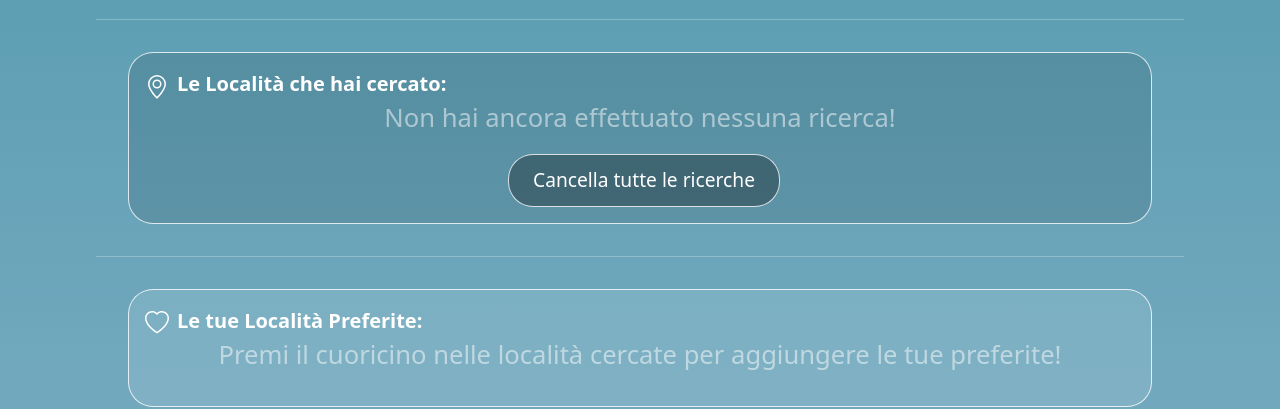
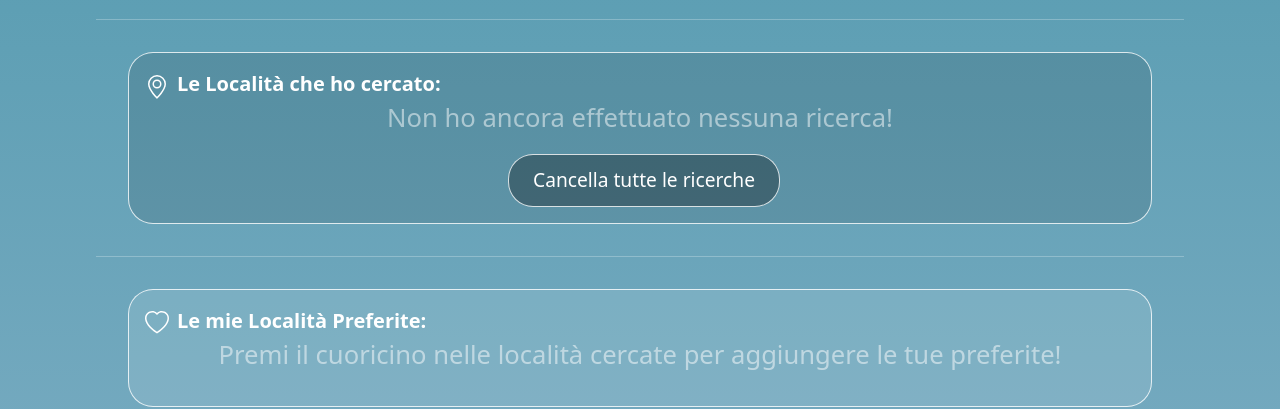
Before and after one commit to FrancescoZatti/Esercitazione-Settimana-8, a React (Create React App) app in the folder mymeteo/: page / in a window 1280 px wide. Shown: the part 494-903 px from the top of the page. Built offline with nearby package versions, Linux system fonts and the light colour scheme.

Commit message:
aggiornamento commenti

```diff
--- a/mymeteo/public/index.html
+++ b/mymeteo/public/index.html
@@ -2,14 +2,14 @@
 <html lang="en">
   <head>
     <meta charset="utf-8" />
-    <link rel="icon" href="%PUBLIC_URL%/favicon.ico" />
+    <link rel="icon" href="../mymeteo/src/assets/img/logoMyMeteo.png" />
     <meta name="viewport" content="width=device-width, initial-scale=1" />
     <meta name="theme-color" content="#000000" />
     <meta
       name="description"
       content="Web site created using create-react-app"
     />
-    <link rel="apple-touch-icon" href="%PUBLIC_URL%/logo192.png" />
+    <link rel="apple-touch-icon" href="../mymeteo/src/assets/img/logoMyMeteo.png" />
     <!--
       manifest.json provides metadata used when your web app is installed on a
       user's mobile device or desktop. See https://developers.google.com/web/fundamentals/web-app-manifest/
@@ -24,8 +24,9 @@
       work correctly both with client-side routing and a non-root public URL.
       Learn how to configure a non-root public URL by running `npm run build`.
     -->
-    <title>React App</title>
-  </head>
+    <title>MyMeteo</title>
+</head>
+
   <body>
     <noscript>You need to enable JavaScript to run this app.</noscript>
     <div id="root"></div>
--- a/mymeteo/src/App.js
+++ b/mymeteo/src/App.js
@@ -1,3 +1,4 @@
+// Importo React e i hook, i componenti e le icone necessarie
 import React, { useState, useEffect } from 'react';
 import axios from 'axios';
 import { Link, useNavigate } from 'react-router-dom';
@@ -6,7 +7,9 @@ import MyNavbar from './components/MyNavbar';
 import { BsHeart, BsHeartFill, BsTrash, BsGeoAlt } from "react-icons/bs";
 import Footer from './components/MyFooter';
 
+// Definisco il mio componente principale App
 function App() {
+  // Definisco le mie variabili di stato utilizzando il hook useState
   const [data, setData] = useState({});
   const [data2, setData2] = useState({});
   const [location, setLocation] = useState('');
@@ -14,6 +17,8 @@ function App() {
   const [favoriteLocations, setFavoriteLocations] = useState([]);
   const navigate = useNavigate();
 
+  // Uso l'hook useEffect per recuperare la mia cronologia di ricerca e le mie località
+  //preferite memorizzate da localStorage al montaggio del mio componente
   useEffect(() => {
     const storedSearchHistory = localStorage.getItem('searchHistory');
     const storedFavoriteLocations = localStorage.getItem('favoriteLocations');
@@ -27,12 +32,12 @@ function App() {
     }
   }, []);
 
+  // Definisco la mia chiave API e gli URL per il recupero dei dati meteorologici
   const apiKey = '74203b05066301acc6f6d3a0bb311f51';
   const url = `https://api.openweathermap.org/data/2.5/weather?q=${location}&units=metric&appid=${apiKey}`;
   const url2 = `https://api.openweathermap.org/data/2.5/forecast?q=${location}&units=metric&appid=${apiKey}`;
 
-  /*https://api.openweathermap.org/data/2.5/forecast?q=parma&appid=74203b05066301acc6f6d3a0bb311f51*/
-
+  // Definisco la mia funzione asincrona per recuperare i dati meteorologici attuali
   const search = async () => {
     try {
       const response = await axios.get(url);
@@ -56,6 +61,7 @@ function App() {
     }
   };
 
+  // Definisco la mia funzione asincrona per recuperare i dati di previsione
   const search2 = async () => {
     try {
       const response = await axios.get(url2);
@@ -67,6 +73,7 @@ function App() {
     }
   };
 
+  // Definisco la mia funzione asincrona per gestire la ricerca cliccando sul pulsante di ricerca
   const searchClick = async (searchTerm = '') => {
     try {
       const url = `https://api.openweathermap.org/data/2.5/weather?q=${searchTerm || location}&units=metric&appid=${apiKey}`;
@@ -91,6 +98,7 @@ function App() {
     }
   };
 
+  // Definisco la mia funzione asincrona per gestire la ricerca delle previsioni cliccando sul pulsante di ricerca
   const searchClick2 = async (searchTerm = '') => {
     try {
       const url2 = `https://api.openweathermap.org/data/2.5/forecast?q=${searchTerm || location}&units=metric&appid=${apiKey}`;
@@ -103,12 +111,13 @@ function App() {
     }
   };
 
+  // Definisco la mia funzione per gestire il clic su un elemento della cronologia di ricerca
   const handleHistoryClick = async (searchItem) => {
-    // Call searchClick and searchClick2 with searchItem.name as the search term
     await searchClick(searchItem.name);
     await searchClick2(searchItem.name);
   };
 
+  // Definisco la mia funzione per gestire il clic sull'icona preferita
   const handleFavoriteClick = async (searchItem) => {
     const isFavorite = favoriteLocations.some(item => item.name === searchItem.name);
 
@@ -123,12 +132,13 @@ function App() {
     }
   };
 
-
+  // Definisco la mia funzione per ripristinare la cronologia di ricerca
   const handleReset = () => {
     setSearchHistory([]);
     localStorage.removeItem('searchHistory');
   };
 
+  // Definisco la mia funzione per eliminare un elemento specifico dalla cronologia
   const handleDeleteHistoryItem = (index) => {
     const updatedSearchHistory = [...searchHistory];
     updatedSearchHistory.splice(index, 1);
@@ -136,12 +146,14 @@ function App() {
     localStorage.setItem('searchHistory', JSON.stringify(updatedSearchHistory));
   };
 
+  // Definisco la mia funzione per rendere un messaggio vuoto se la cronologia di ricerca è vuota
   const renderEmptyMessage = (section) => {
     return (
       <p className="emptyMessage" style={{ textAlign: 'center', opacity: 0.5, fontWeight: 'lighter' }}>{`${section}`}</p>
     );
   };
 
+  // Definisco la mia funzione per gestire la ricerca premendo il tasto Enter
   const handleSearch = (event) => {
     if (event.key === 'Enter') {
       search();
@@ -149,20 +161,18 @@ function App() {
     }
   }
 
+  // Definisco la mia funzione per gestire la ricerca cliccando sul pulsante di ricerca
   const handleSearchClick = () => {
     searchClick();
     searchClick2();
   }
 
+  // Restituisco JSX per rendere il componente App
   return (
     <div className="App">
       <MyNavbar />
-        <div
-        className='text-center py-5 bg-light bg-opacity-10'
-        style={{width: 'auto', margin: 'auto', borderRadius: '10px', marginTop: '2rem'}}>
-          <p className="fs-1">Il Meteo di oggi,
-            <span className='d-block bold'>quando vuoi, dove vuoi!</span>
-          </p>
+      <div className='text-center py-5 bg-light bg-opacity-10' style={{width: 'auto', margin: 'auto', borderRadius: '10px', marginTop: '2rem'}}>
+        <p className="fs-1">Il Meteo di oggi,<span className='d-block bold'>quando vuoi, dove vuoi!</span></p>
       </div>
       <div className="search mt-5">
         <input
@@ -183,7 +193,7 @@ function App() {
       <div className="searchHistory my-0">
         <div>
           <BsGeoAlt className="fs-4 me-2" />
-            <span className='bold fs-5'>Le Località che hai cercato:</span>
+          <span className='bold fs-5'>Le Località che ho cercato:</span>
         </div>
         {searchHistory.length > 0 ? (
           <ul className="historyList">
@@ -203,7 +213,7 @@ function App() {
               </li>
             ))}
           </ul>
-          ) : renderEmptyMessage("Non hai ancora effettuato nessuna ricerca!")}
+        ) : renderEmptyMessage("Non ho ancora effettuato nessuna ricerca!")}
         <div style={{ textAlign: 'center' }}>
           <button onClick={handleReset} className="searchButton">
             Cancella tutte le ricerche
@@ -214,7 +224,7 @@ function App() {
       <div id='preferiti' className="favoriteLocations my-0">
         <div>
           <BsHeart className="fs-4 me-2" />
-            <span className='bold fs-5'>Le tue Località Preferite:</span>
+          <span className='bold fs-5'>Le mie Località Preferite:</span>
         </div>
         {favoriteLocations.length > 0 ? (
           <ul className="favoritesList">
@@ -235,8 +245,8 @@ function App() {
       </div>
       <Footer />
     </div>
-
   );
 }
 
+// Esporto il componente App
 export default App;
--- a/mymeteo/src/components/ForecastCards.jsx
+++ b/mymeteo/src/components/ForecastCards.jsx
@@ -3,16 +3,19 @@ import { useLocation } from 'react-router-dom';
 import { WiStrongWind, WiThermometer, WiHumidity } from "react-icons/wi";
 import { IoIosArrowDown, IoIosArrowUp } from "react-icons/io";
 
+// Definisco il mio componente ForecastCards
 export default function ForecastCards() {
     const location = useLocation();
     const { data2 } = location.state;
     const [isOpen, setIsOpen] = useState(false);
 
+    // Filtrare le date per mostrare solo le previsioni del mezzogiorno dei prossimi 5 giorni
     const dateFilter = data2.filter(item => item.dt_txt.includes('12:00:00')).map(item => {
         const date = new Date(item.dt_txt);
         return date;
     });
 
+    // Ottenere la classe di sfondo in base ai dati meteorologici
     const getBackgroundClass = (weatherData) => {
       if (weatherData.weather && weatherData.weather.length > 0) {
         switch (weatherData.weather[0].main) {
@@ -38,6 +41,7 @@ export default function ForecastCards() {
       }
     };
 
+    // Ritorno JSX per rendere il componente ForecastCards
     return (
       <div
       style={{
@@ -76,7 +80,7 @@ export default function ForecastCards() {
                 }}>
                   <p key={index} className='fs-5'><WiThermometer className="fs-1 me-1" />Temperatura Percepita: {weatherData.main.feels_like} °C</p>
                   <hr />
-                  <p key={index} className='fs-5'><WiHumidity className="fs-1 me-1" />Umidità: {weatherData.main.humidity} %</p>
+                  <p key={index} className='fs-5'><WiHumidity className="fs-1 me-1" />Umidità: {weatherData.main.humidity} %</p>
                   <hr />
                   <p key={index} className='fs-5'><WiStrongWind className="fs-1 me-1" />Vento: {weatherData.wind.speed} km/h</p>
                 </div>
--- a/mymeteo/src/components/MyNavbar.jsx
+++ b/mymeteo/src/components/MyNavbar.jsx
@@ -3,10 +3,12 @@ import { Navbar, Nav } from 'react-bootstrap';
 import { WiDaySleetStorm } from "react-icons/wi";
 import { Link, useNavigate, useLocation } from 'react-router-dom';
 
+// Definisco il mio componente MyNavbar
 export default function MyNavbar() {
     const navigate = useNavigate();
     const location = useLocation();
 
+    // Gestisco il click sul link Preferiti
     const handlePreferitiClick = () => {
         if (location.pathname !== '/') {
             navigate('/', { hash: '#preferiti' });
@@ -18,6 +20,7 @@ export default function MyNavbar() {
         }
     };
 
+    // Ritorno JSX per rendere il componente MyNavbar
     return (
         <>
             <Navbar className="navBar px-4" style={{ position: 'sticky', top: 0, zIndex: 100 }} expand="lg">
```
Also changed, not shown: mymeteo/src/components/meteoResults.jsx (+6 -6 lines), mymeteo/src/assets/img/logoMyMeteo.PNG (added). Lines whose indentation alone changed are shown as unchanged.
